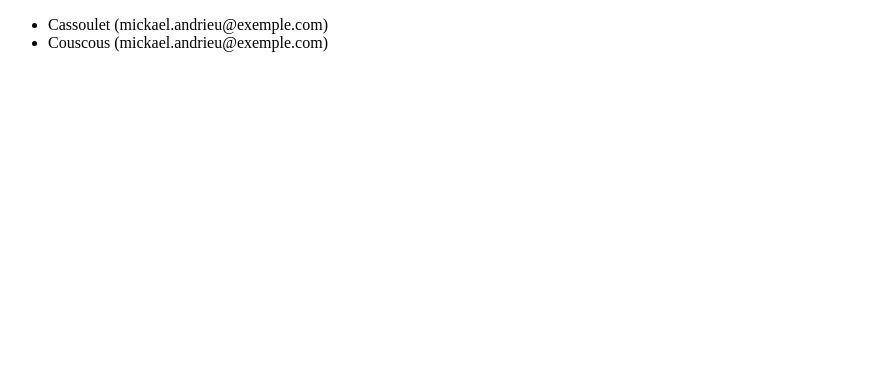
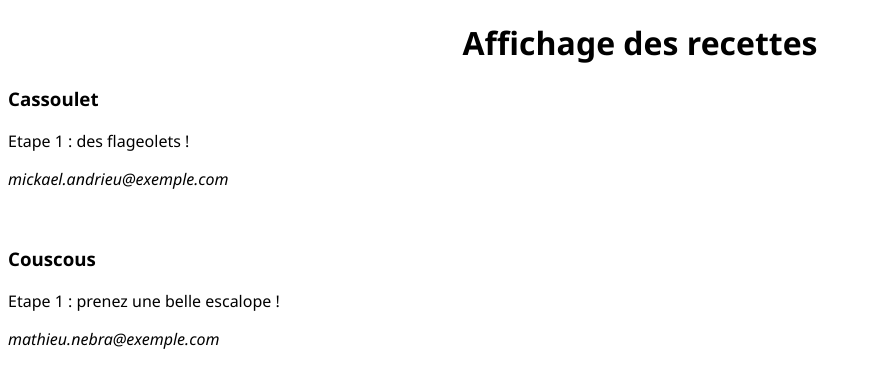
Before and after one commit to NicolasLemaitre63/php-mysql, a PHP site: page /AfficherRecettes.php in a window 1280 px wide. Shown: the top 388 px of the page, without its empty margins (0-871 px from the left). Run offline with PHP 8.4, Linux system fonts and the light colour scheme.

Commit message:
Les tableaux associatifs

```diff
--- a/AfficherRecettes.php
+++ b/AfficherRecettes.php
@@ -1,10 +1,20 @@
 <?php
 
 // Déclaration du tableau des recettes
+
 $recipes = [
-['Cassoulet','[...]','mickael.andrieu@exemple.com',true,],
-['Couscous','[...]','mickael.andrieu@exemple.com',false,],
-];
+[
+    'title' => 'Cassoulet',
+    'recipe' => 'Etape 1 : des flageolets !',
+    'author' => 'mickael.andrieu@exemple.com',
+    'enabled' => true,
+],
+[
+    'title' => 'Couscous',
+    'recipe' => 'Etape 1 : prenez une belle escalope !',
+    'author' => 'mathieu.nebra@exemple.com',
+    'enabled' => false,
+]];
 
 ?>
 
@@ -12,14 +22,15 @@ $recipes = [
 <html>
     <head>
         <title>Affichage des recettes</title>
+        <link rel="stylesheet" type="text/css" href="style.css">
     </head>
     <body>
-        <ul>
-            <?php for ($lines = 0; $lines <= 1; $lines++): ?>
-            <li>
-                <?php echo $recipes[$lines][0] . ' (' . $recipes[$lines][2] . ')';?>
-            </li>
-            <?php endfor; ?>
-        </ul>
+        <h1>Affichage des recettes</h1>
+        <?php foreach($recipes as $recipe):?>
+            <h3><?php echo $recipe['title'];?></h3>
+            <p><?php echo $recipe['recipe']?></p>
+            <p class="italic"><?php echo $recipe['author']?></p>
+            <br>
+        <?php endforeach; ?>
     </body>
 </html>
--- /dev/null
+++ b/style.css
@@ -0,0 +1,11 @@
+body {
+    font-family: 'Segoe UI', Tahoma, Geneva, Verdana, sans-serif;
+}
+
+h1 {
+    text-align: center;
+}
+
+.italic {
+    font-style: italic;
+}
```
